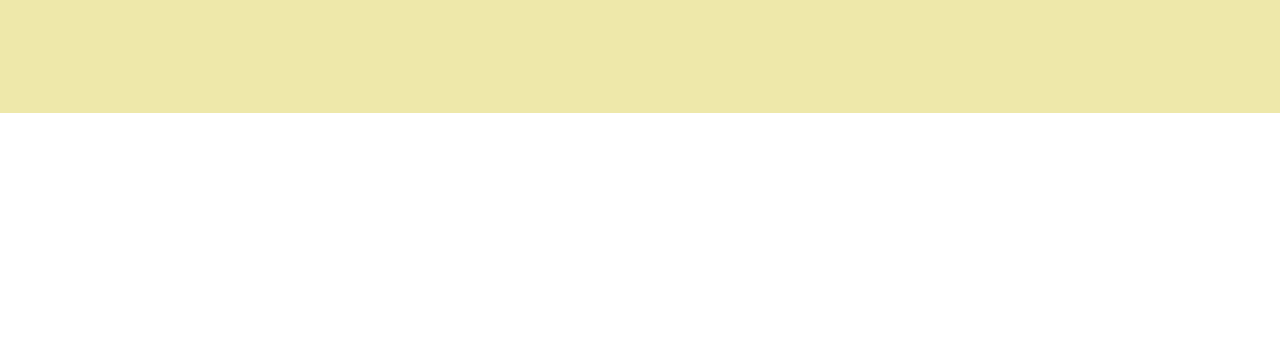
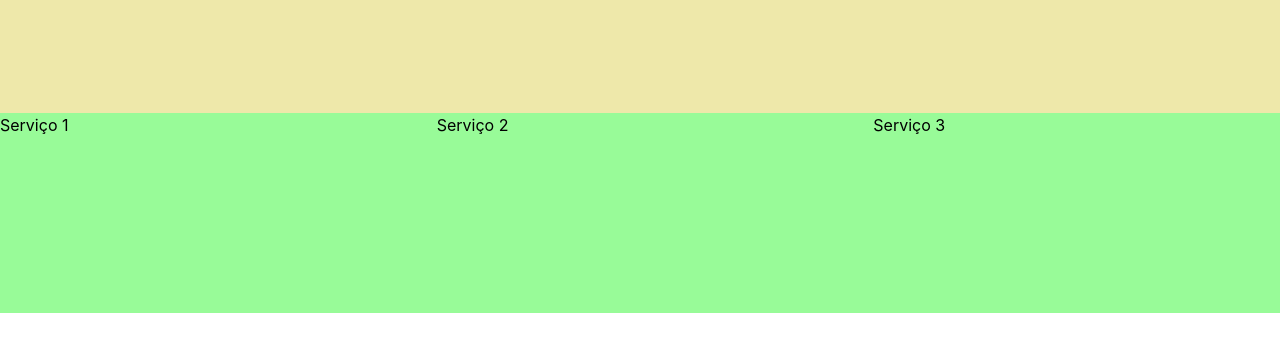
Before and after one commit to Tamirespaquino/projetoagencia, a plain HTML site: page index.html in a window 1280 px wide. Shown: the part 337-688 px from the top of the page. Drawn offline with nearby package versions, Linux system fonts and the light colour scheme.

Commit message:
Inserção de div

```diff
--- a/css/style.css
+++ b/css/style.css
@@ -9,3 +9,9 @@
     justify-content: center;
     align-items: center;
 }
+
+#servico .row div{
+    height: 200px;
+    background: palegreen;
+    color: black;
+}
--- a/index.html
+++ b/index.html
@@ -38,5 +38,20 @@
     <section id="banner">
         <h2>Adote nosso animais! =D</h2>
     </section>
+    <section id="servico">
+        <div class="row">
+            <div class="col-4">
+                Serviço 1
+            </div>
+            <div class="col-4">
+                Serviço 2
+            </div>
+            <div class="col-4">
+                Serviço 3
+            </div>
+
+
+        </div>
+    </section>
 </body>
 </html>
```
